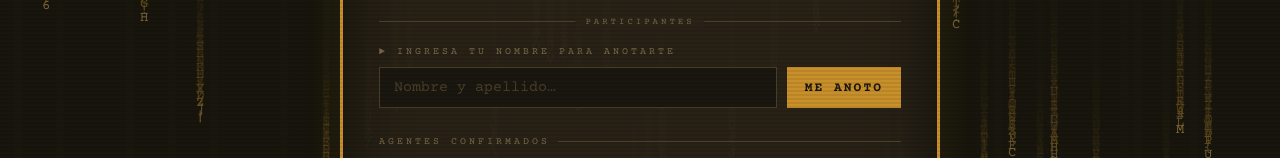
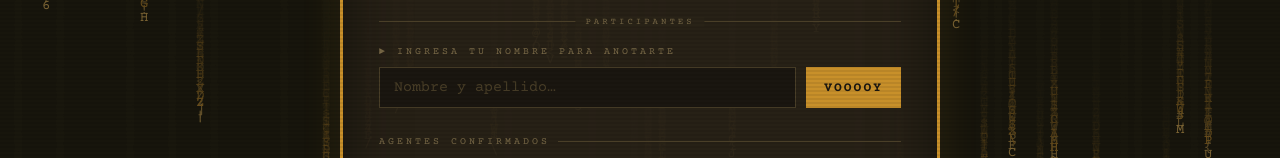
Before and after one commit to Mandiuu/despedida2, a plain HTML site: page index.html in a window 1280 px wide. Shown: the part 266-424 px from the top of the page. Drawn offline with nearby package versions, Linux system fonts and the light colour scheme; no server answers.

Commit message:
Update index.html

```diff
--- a/index.html
+++ b/index.html
@@ -477,7 +477,7 @@ button:disabled { opacity: 0.4; cursor: not-allowed; }
       <label class="form-label">► Ingresa tu nombre para anotarte</label>
       <div class="form-row">
         <input type="text" id="nameInput" placeholder="Nombre y apellido…" maxlength="60" />
-        <button id="submitBtn" onclick="inscribirse()">Me anoto</button>
+        <button id="submitBtn" onclick="inscribirse()">Vooooy</button>
       </div>
       <div class="success" id="successMsg">✓ ¡Anotado! Nos vemos en la misión, agente.</div>
     </div>
```
